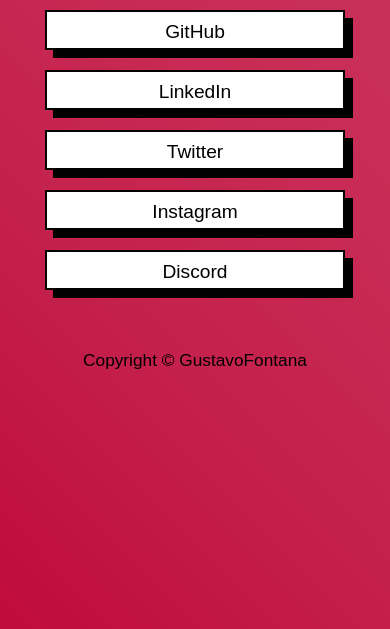
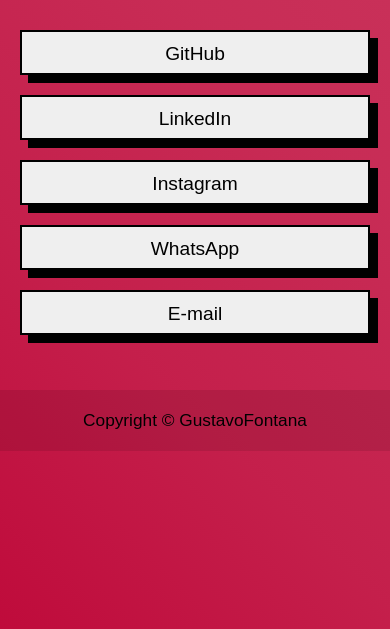
Before and after one commit to gusfontana/social-link-tree, a plain HTML site: page index.html in a window 390 px wide. Shown: the part 215-844 px from the top of the page. Drawn offline with Linux system fonts and the light colour scheme.

Commit message:
responsive improves

```diff
--- a/index.html
+++ b/index.html
@@ -13,16 +13,16 @@
         <h1>Gustavo Fontana</h1>
         <p>Web Developer</p>
     </header>
-    <nav>
+    <main>
         <!--<h3>See what I am up to:</h3>-->
         <ul>
             <li><button><a target= "_blank" href="https://github.com/gusfontana">GitHub</a></button></li>
             <li><button><a target= "_blank" href="https://www.linkedin.com/in/gustavofontana/">LinkedIn</a></button></li>
-            <li><button><a target= "_blank" href="#">Twitter</a></button></li>
-            <li><button><a target= "_blank" href="#">Instagram</a></button></li>
-            <li><button><a target= "_blank" href="#">Discord</a></button></li>
+            <li><button><a target= "_blank" href="https://www.instagram.com/gustavofontana2/">Instagram</a></button></li>
+            <li><button><a target= "_blank" href="https://wa.me/5528999772071?text=Ol%C3%A1%2C+Gustavo%21">WhatsApp</a></button></li>
+            <li><button><a target= "_blank" href="mailto:contatogustavofontana@gmail.com">E-mail</a></button></li>
         </ul>
-    </nav>
+    </main>
     <footer>
         <p>Copyright &copy; GustavoFontana</p>
     </footer>
--- a/style.css
+++ b/style.css
@@ -5,9 +5,11 @@
     --light: #D9D9D9;
     --redish: #BF0B3B;
     --redisher: #731022;
+    --font1: normal 1.2rem arial;
+    --font2: normal .9rem arial;
 }
 * {
-    font: normal 1.2rem arial;
+    font: var(--font1);
     text-align: center;
     margin: 0px;
     padding: 0px;
@@ -15,41 +17,50 @@
     box-sizing: border-box;
 }
 body {
-    height: 100vh;
+    height: 100%;
     width: 100vw;
-    padding: 20px;
-    /*width: clamp(400px, 50%, 500px); /*clamp(min, preferred, max)*/
-    margin: auto;
-    background: linear-gradient(45deg, #BF0B3B, #bf0b3bea, #bf0b3bdc, #bf0b3bd4);
-    background-size: fixed;
+    background: linear-gradient(45deg, #BF0B3B, #bf0b3bea, #bf0b3bdc, #bf0b3bd4) no-repeat fixed;
     /*animation: toptobottom 5s linear infinite;*/
+    > footer {
+        position: sticky;
+        top: 100vh;
+    }
 }
 /*.background {
-    background: white url(#) center center no-repeat fixed;
-    animation: toptobottom 90s linear infinite;
+    background: white url(images/waves.jpg) center center no-repeat fixed;
+    animation: toBottom 10s linear;
+    position: absolute;
+}
+@keyframes toBottom {
+    from {
+        top: -500px;
+    }
+    to {
+        bottom: 100%;
+    }
 }*/
-p {
-    font-size: .9rem;
+img {
+    padding: 40px 0 20px;
 }
 header {
     margin: auto;
     padding-bottom: 20px;
 }
-img {
-    padding: 10px;
+p {
+    font: var(--font2);
+}
+main {
+    padding: 0 10px 45px;
 }
 li {
     padding: 10px;
 }
 button {
-    background-color: white;
     box-shadow: 8px 8px black;
-    max-width: 800px;
-    min-width: 300px;
-    height: 40px;
-    margin: auto;
+    border: 2px solid black;
+    width: clamp(100px, 100%, 600px); /*clamp(min, preferred, max)*/
+    height: 45px;
     cursor: pointer;
-    border: 2px solid black;
 }
 button:hover {
     box-shadow: 6px 6px black;
@@ -60,22 +71,13 @@ button:active {
     transform: translate(4px, 4px);
 }
 a {
-    color: inherit;
-    font:  1rem arial;
+    color: black;
+    font: 1rem arial;
     text-decoration: none;
     padding: 10px;
 }
 footer {
-    padding: 50px;
+    background: rgba(0, 0, 0, 0.094);
+    padding: 20px 0;
+    width: 100vw;
 }
-@keyframes toptobottom {
-    0% {
-        background-position: top;
-    }
-    50% {
-        background-position: center;
-    }
-    100% {
-        background-position: bottom;
-    }
-}
```
Also changed, not shown: images/waves.jpg.
